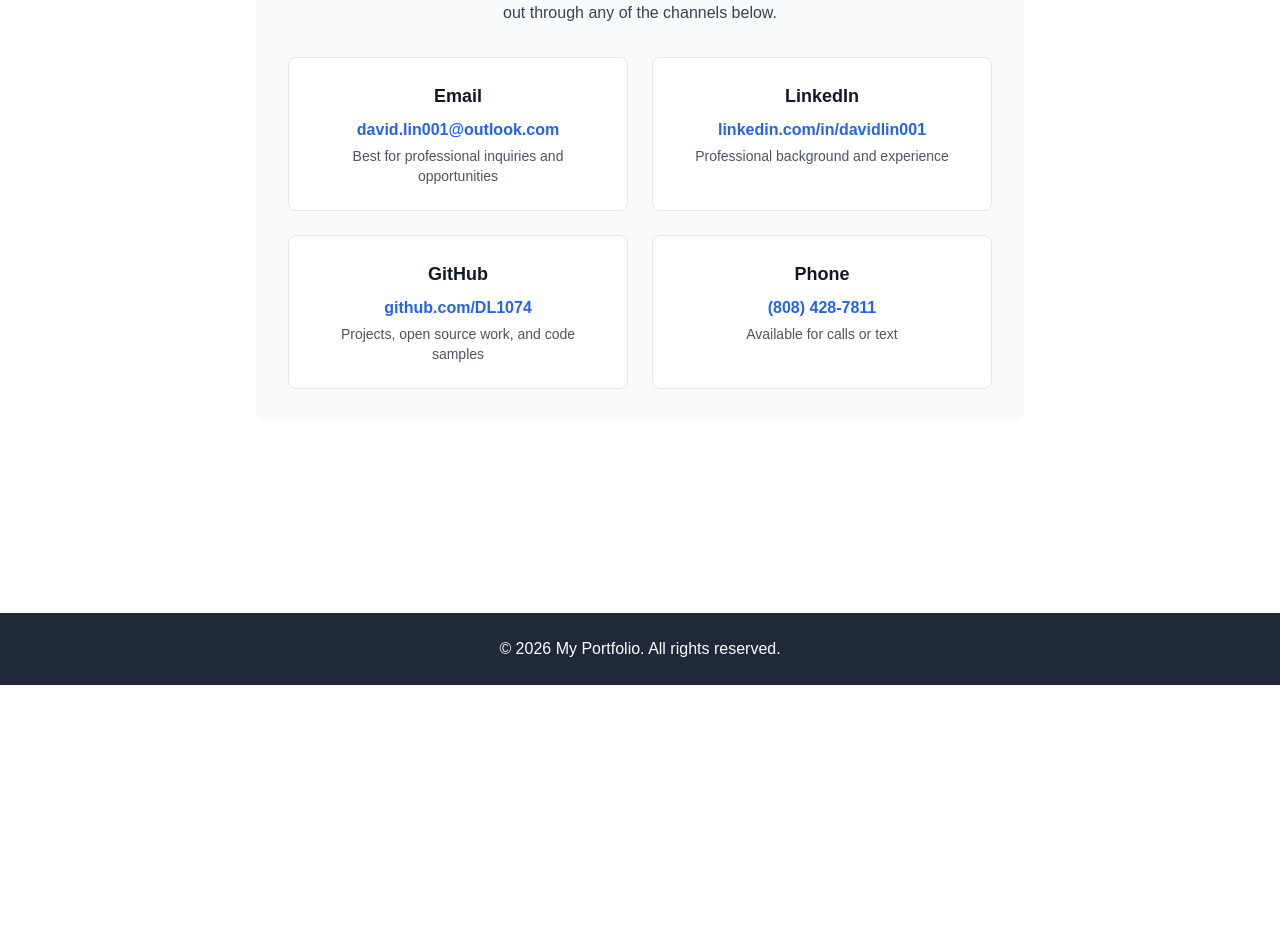
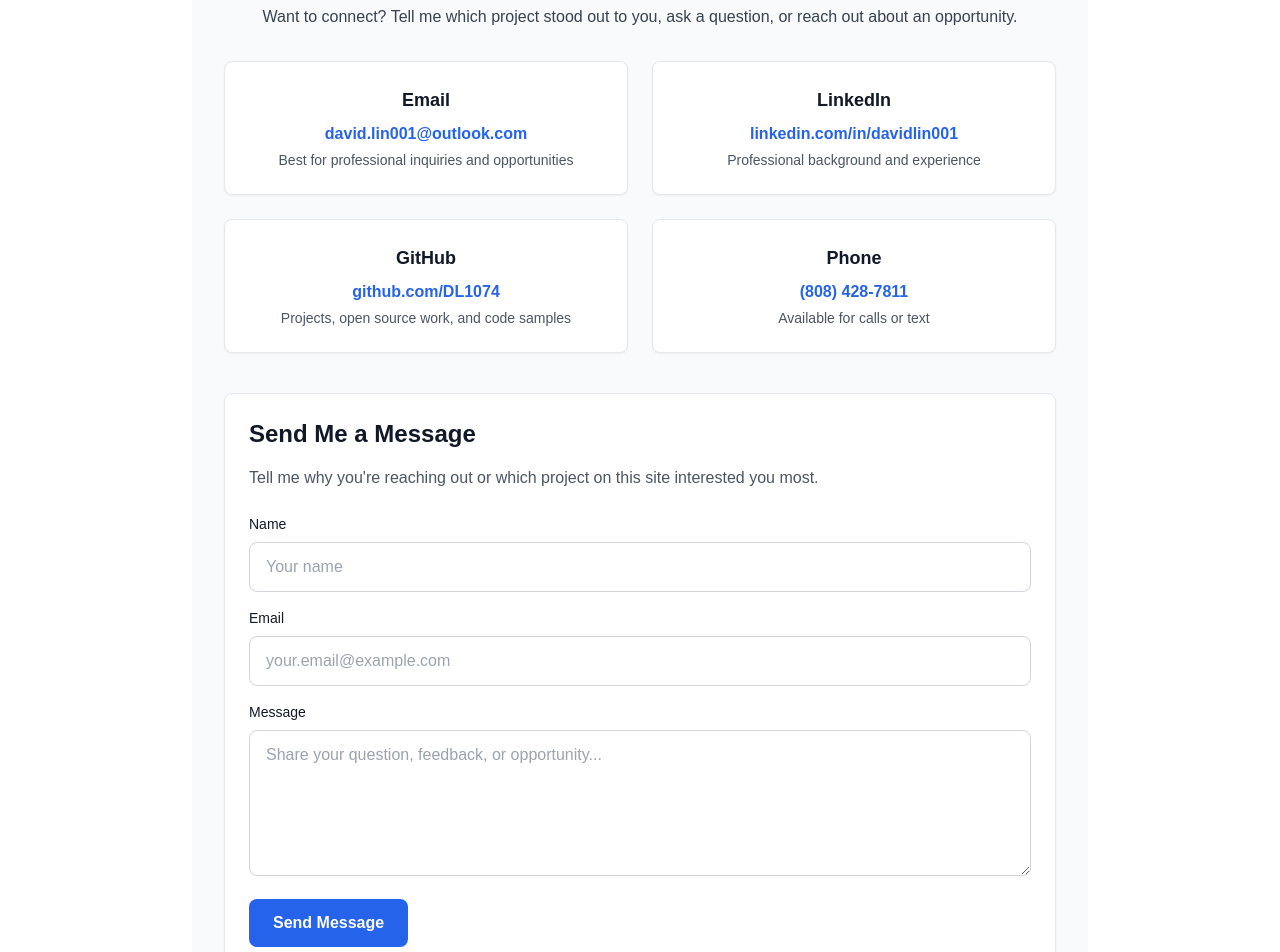
Before and after one commit to DL1074/portfolio_website, a Next.js app: page /contact in a window 1280 px wide. Shown: the part 300-1252 px from the top of the page. Before the commit the page ends 985 px from the top, so only its background shows below. Built offline with nearby package versions, Linux system fonts and the light colour scheme.

Commit message:
interactivity and multimedia

```diff
--- a/app/contact/page.tsx
+++ b/app/contact/page.tsx
@@ -2,61 +2,153 @@ export default function Contact() {
   return (
     <div className="bg-white dark:bg-gray-900 min-h-screen">
       <div className="container mx-auto px-4 py-12">
-        <div className="max-w-3xl mx-auto">
-          <div className="mb-12">
-            <h1 className="text-4xl font-bold mb-4 text-gray-900 dark:text-white">Get In Touch</h1>
-            <p className="text-lg text-gray-600 dark:text-gray-400">I&apos;d love to hear from you!</p>
+        <div className="max-w-4xl mx-auto">
+          <div className="mb-12 text-center">
+            <h1 className="text-4xl font-bold mb-4 text-gray-900 dark:text-white">
+              Get In Touch
+            </h1>
+            <p className="text-lg text-gray-600 dark:text-gray-400">
+              I&apos;d love to hear from you. Feel free to reach out about projects,
+              internships, collaboration, or feedback on my portfolio.
+            </p>
           </div>
 
           <div className="bg-gray-50 dark:bg-gray-800 rounded-lg p-8 mb-8">
             <p className="text-gray-700 dark:text-gray-300 mb-8 text-center">
-              Whether you have a question, want to discuss a project, or just want to connect,
-              feel free to reach out through any of the channels below.
+              Want to connect? Tell me which project stood out to you, ask a question,
+              or reach out about an opportunity.
             </p>
 
-            <div className="grid md:grid-cols-2 gap-6">
-
-              <div className="bg-white dark:bg-gray-700 rounded-lg p-6 text-center border border-gray-200 dark:border-gray-600">
-                <h3 className="text-lg font-bold mb-2 text-gray-900 dark:text-white">Email</h3>
-                <p className="text-blue-600 dark:text-blue-400 font-semibold mb-1">
+            <div className="grid md:grid-cols-2 gap-6 mb-10">
+              <div className="bg-white dark:bg-gray-700 rounded-lg p-6 text-center border border-gray-200 dark:border-gray-600 shadow-sm">
+                <h3 className="text-lg font-bold mb-2 text-gray-900 dark:text-white">
+                  Email
+                </h3>
+                <a
+                  href="mailto:david.lin001@outlook.com"
+                  className="text-blue-600 dark:text-blue-400 font-semibold mb-1 inline-block hover:underline"
+                >
                   david.lin001@outlook.com
-                </p>
+                </a>
                 <p className="text-sm text-gray-600 dark:text-gray-400">
                   Best for professional inquiries and opportunities
                 </p>
               </div>
 
-              <div className="bg-white dark:bg-gray-700 rounded-lg p-6 text-center border border-gray-200 dark:border-gray-600">
-                <h3 className="text-lg font-bold mb-2 text-gray-900 dark:text-white">LinkedIn</h3>
-                <p className="text-blue-600 dark:text-blue-400 font-semibold mb-1">
+              <div className="bg-white dark:bg-gray-700 rounded-lg p-6 text-center border border-gray-200 dark:border-gray-600 shadow-sm">
+                <h3 className="text-lg font-bold mb-2 text-gray-900 dark:text-white">
+                  LinkedIn
+                </h3>
+                <a
+                  href="https://www.linkedin.com/in/davidlin001"
+                  target="_blank"
+                  rel="noopener noreferrer"
+                  className="text-blue-600 dark:text-blue-400 font-semibold mb-1 inline-block hover:underline"
+                >
                   linkedin.com/in/davidlin001
-                </p>
+                </a>
                 <p className="text-sm text-gray-600 dark:text-gray-400">
                   Professional background and experience
                 </p>
               </div>
 
-              <div className="bg-white dark:bg-gray-700 rounded-lg p-6 text-center border border-gray-200 dark:border-gray-600">
-                <h3 className="text-lg font-bold mb-2 text-gray-900 dark:text-white">GitHub</h3>
-                <p className="text-blue-600 dark:text-blue-400 font-semibold mb-1">
+              <div className="bg-white dark:bg-gray-700 rounded-lg p-6 text-center border border-gray-200 dark:border-gray-600 shadow-sm">
+                <h3 className="text-lg font-bold mb-2 text-gray-900 dark:text-white">
+                  GitHub
+                </h3>
+                <a
+                  href="https://github.com/DL1074"
+                  target="_blank"
+                  rel="noopener noreferrer"
+                  className="text-blue-600 dark:text-blue-400 font-semibold mb-1 inline-block hover:underline"
+                >
                   github.com/DL1074
-                </p>
+                </a>
                 <p className="text-sm text-gray-600 dark:text-gray-400">
                   Projects, open source work, and code samples
                 </p>
               </div>
 
-              <div className="bg-white dark:bg-gray-700 rounded-lg p-6 text-center border border-gray-200 dark:border-gray-600">
-                <h3 className="text-lg font-bold mb-2 text-gray-900 dark:text-white">Phone</h3>
-                <p className="text-blue-600 dark:text-blue-400 font-semibold mb-1">
+              <div className="bg-white dark:bg-gray-700 rounded-lg p-6 text-center border border-gray-200 dark:border-gray-600 shadow-sm">
+                <h3 className="text-lg font-bold mb-2 text-gray-900 dark:text-white">
+                  Phone
+                </h3>
+                <a
+                  href="tel:+18084287811"
+                  className="text-blue-600 dark:text-blue-400 font-semibold mb-1 inline-block hover:underline"
+                >
                   (808) 428-7811
-                </p>
+                </a>
                 <p className="text-sm text-gray-600 dark:text-gray-400">
                   Available for calls or text
                 </p>
+              </div>
+            </div>
 
+            <div className="bg-white dark:bg-gray-700 rounded-lg p-6 border border-gray-200 dark:border-gray-600 shadow-sm">
+              <h2 className="text-2xl font-bold mb-4 text-gray-900 dark:text-white">
+                Send Me a Message
+              </h2>
+              <p className="text-gray-600 dark:text-gray-400 mb-6">
+                Tell me why you&apos;re reaching out or which project on this site interested you most.
+              </p>
 
-            </div>
+              <form className="space-y-4">
+                <div>
+                  <label
+                    htmlFor="name"
+                    className="block text-sm font-medium mb-2 text-gray-900 dark:text-white"
+                  >
+                    Name
+                  </label>
+                  <input
+                    id="name"
+                    name="name"
+                    type="text"
+                    placeholder="Your name"
+                    className="w-full rounded-lg border border-gray-300 dark:border-gray-600 px-4 py-3 bg-white dark:bg-gray-800 text-gray-900 dark:text-white focus:outline-none focus:ring-2 focus:ring-blue-500"
+                  />
+                </div>
+
+                <div>
+                  <label
+                    htmlFor="email"
+                    className="block text-sm font-medium mb-2 text-gray-900 dark:text-white"
+                  >
+                    Email
+                  </label>
+                  <input
+                    id="email"
+                    name="email"
+                    type="email"
+                    placeholder="your.email@example.com"
+                    className="w-full rounded-lg border border-gray-300 dark:border-gray-600 px-4 py-3 bg-white dark:bg-gray-800 text-gray-900 dark:text-white focus:outline-none focus:ring-2 focus:ring-blue-500"
+                  />
+                </div>
+
+                <div>
+                  <label
+                    htmlFor="message"
+                    className="block text-sm font-medium mb-2 text-gray-900 dark:text-white"
+                  >
+                    Message
+                  </label>
+                  <textarea
+                    id="message"
+                    name="message"
+                    rows={5}
+                    placeholder="Share your question, feedback, or opportunity..."
+                    className="w-full rounded-lg border border-gray-300 dark:border-gray-600 px-4 py-3 bg-white dark:bg-gray-800 text-gray-900 dark:text-white focus:outline-none focus:ring-2 focus:ring-blue-500"
+                  />
+                </div>
+
+                <button
+                  type="submit"
+                  className="bg-blue-600 hover:bg-blue-700 text-white font-semibold px-6 py-3 rounded-lg transition-colors"
+                >
+                  Send Message
+                </button>
+              </form>
             </div>
           </div>
         </div>
--- a/app/projects/page.tsx
+++ b/app/projects/page.tsx
@@ -90,7 +90,43 @@ export default function Projects() {
             <h1 className="text-4xl font-bold mb-4 text-gray-900 dark:text-white">My Projects</h1>
             <p className="text-lg text-gray-600 dark:text-gray-400">A collection of my work and accomplishments</p>
           </div>
+            <div className="mb-12 space-y-8">
+          <div className="bg-white dark:bg-gray-800 rounded-lg p-6 border border-gray-200 dark:border-gray-700 shadow">
+            <h2 className="text-2xl font-bold mb-4 text-gray-900 dark:text-white">
+              Featured Video
+            </h2>
 
+            <div className="w-full mb-4">
+              <iframe
+                className="w-full rounded-lg"
+                height="450"
+                src="https://www.youtube.com/embed/D45hHQepIww?si=gJnzvkt1haH5uj4p"
+                title="Featured project: PocketBase"
+                allow="accelerometer; autoplay; clipboard-write; encrypted-media; gyroscope; picture-in-picture"
+                allowFullScreen
+              />
+            </div>
+
+            <p className="text-sm text-gray-600 dark:text-gray-400">
+              This video demonstrates one of my Minecraft plugins in action, highlighting the performance optimization and system design concepts used in my projects.
+            </p>
+          </div>
+
+          <div className="bg-white dark:bg-gray-800 rounded-lg p-6 border border-gray-200 dark:border-gray-700 shadow">
+            <h2 className="text-2xl font-bold mb-4 text-gray-900 dark:text-white">
+              Audio Introduction
+            </h2>
+
+            <audio controls className="w-full mb-4">
+              <source src="/audio/intro.mp3" type="audio/mpeg" />
+              Your browser does not support the audio element.
+            </audio>
+
+            <p className="text-sm text-gray-600 dark:text-gray-400">
+              This audio clip serves as a short introduction to my portfolio and highlights my interest in software development, backend systems, and technical projects.
+            </p>
+          </div>
+        </div>
           <div className="mb-8 flex flex-wrap gap-3">
             {categories.map((category) => (
               <button
```
Also changed, not shown: 1 other file (tests, documents, lock files or other folders).
